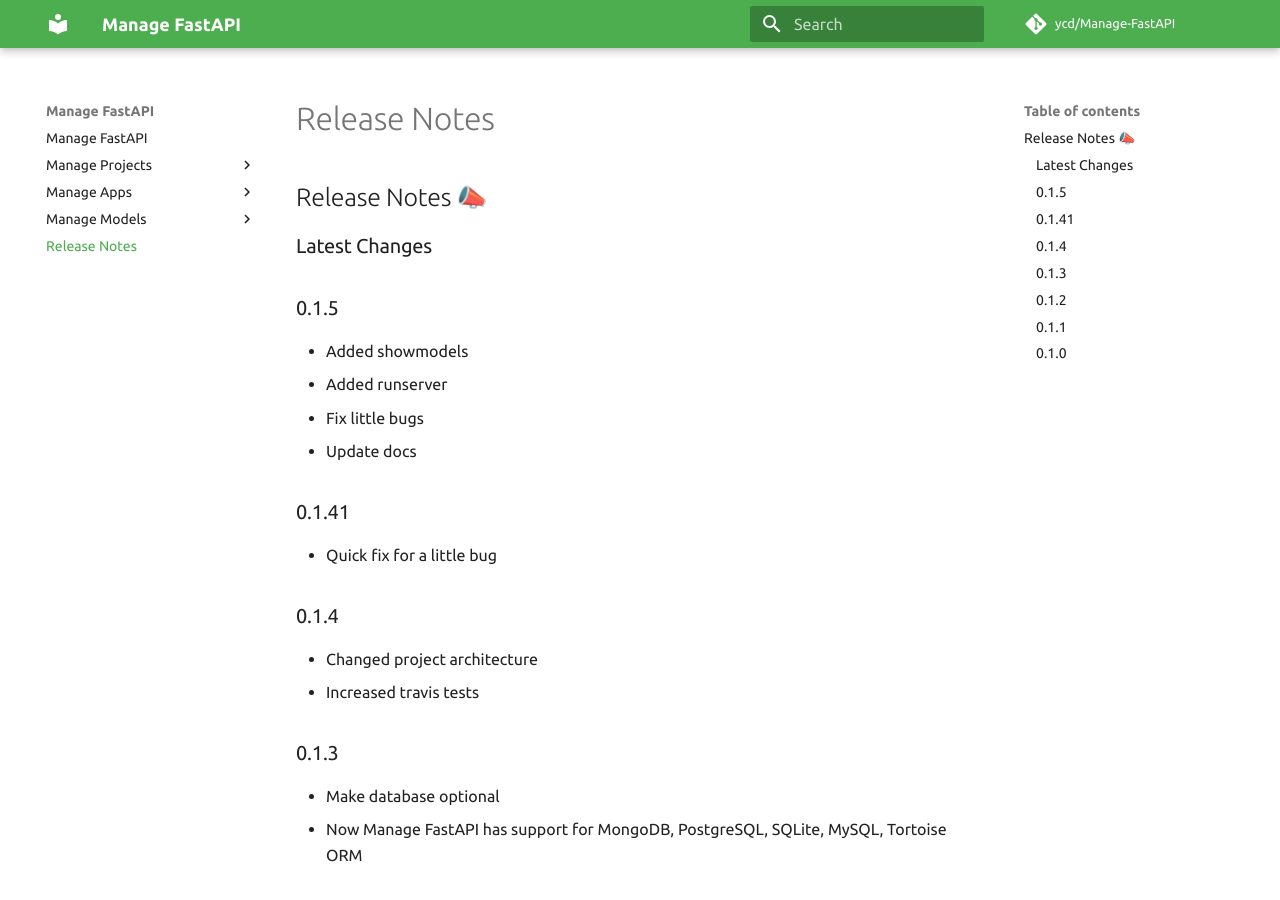
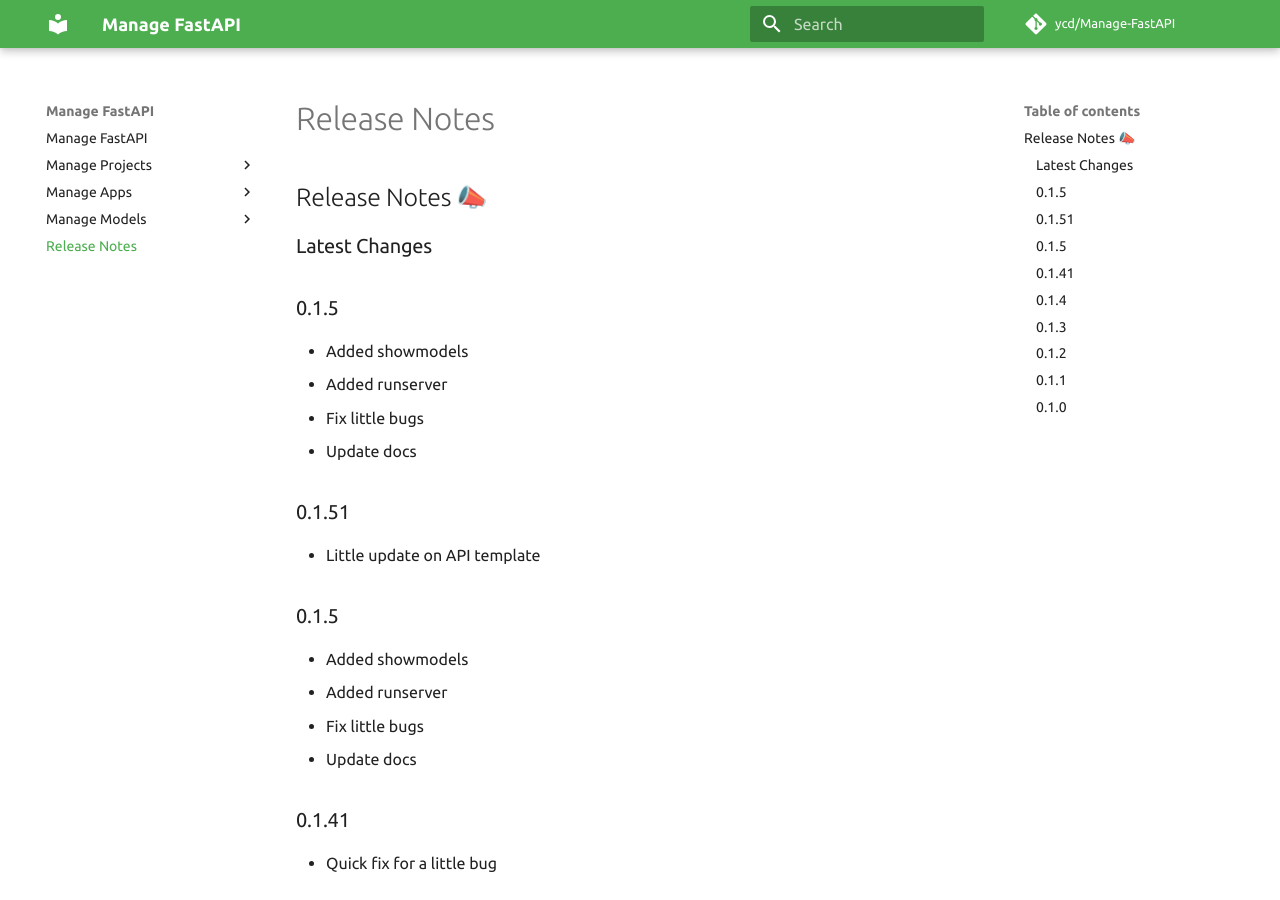
Before and after one commit to ycd/manage-fastapi, an MkDocs documentation site: the page built from docs/release-notes.md, in a window 1280 px wide and 900 px high. Built offline with MkDocs 1.6.1 and Material for MkDocs 9.7.7, drawn with Linux system fonts in a browser that asks for light colours; comment, search, counter and statistics services are not loaded.

Commit message:
Update version 0.1.51

```diff
--- a/docs/release-notes.md
+++ b/docs/release-notes.md
@@ -1,6 +1,19 @@
 ## Release Notes 📣
 
 ### Latest Changes
+
+### 0.1.5
+
+* Added showmodels
+* Added runserver
+* Fix little bugs
+* Update docs
+
+
+### 0.1.51
+
+* Little update on API template
+
 
 ### 0.1.5
 
--- a/manage_fastapi/__init__.py
+++ b/manage_fastapi/__init__.py
@@ -1 +1 @@
-__version__ = "0.1.5"
+__version__ = "0.1.51"
--- a/pyproject.toml
+++ b/pyproject.toml
@@ -1,6 +1,6 @@
 [tool.poetry]
 name = "manage-fastapi"
-version = "0.1.5"
+version = "0.1.51"
 description = "Managing FastAPI projects made easy."
 authors = ["ycd <yagizcanilbey1903@gmail.com>"]
 readme = "README.md"
```
Also changed, not shown: README.md (+5 -1 lines), 1 other file.
